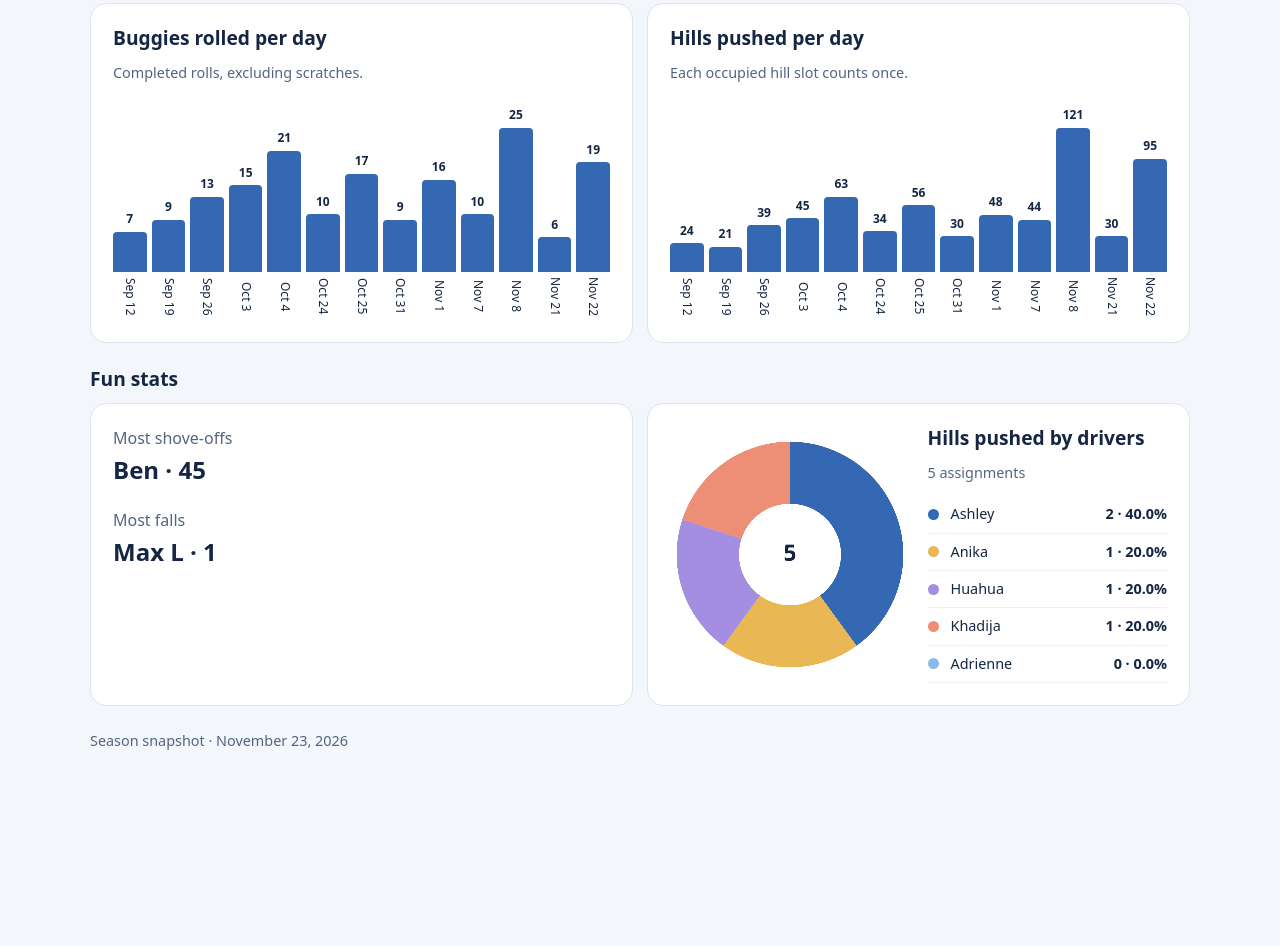
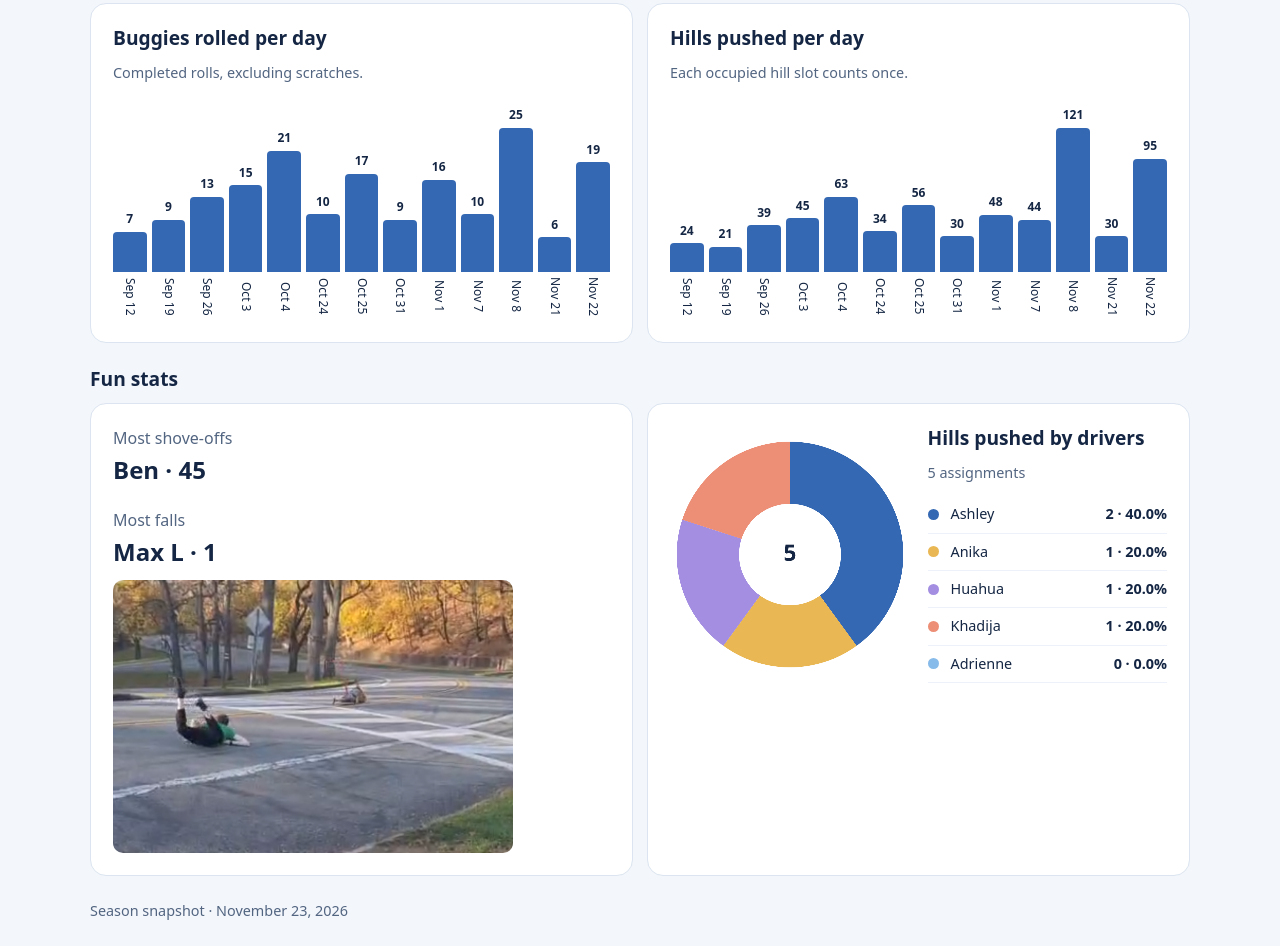
Before and after one commit to maxlang7/buggy-rolls-dashboard, a plain HTML site: page index.html in a window 1280 px wide. Shown: the part 679-1625 px from the top of the page. Before the commit the page ends 1455 px from the top, so only its background shows below. Drawn offline with Linux system fonts and the light colour scheme.

Commit message:
Add Max’s fall photo to fun stats

```diff
--- a/index.html
+++ b/index.html
@@ -12,7 +12,7 @@
     if (savedTheme === 'light' || savedTheme === 'dark') document.documentElement.dataset.theme = savedTheme;
   } catch {}
 </script>
-<link rel="stylesheet" href="style.css?v=fun-stats">
+<link rel="stylesheet" href="style.css?v=fall-photo">
 <script defer src="data.js?v=overview-totals"></script>
 <script defer src="app.js?v=fun-stats"></script>
 </head>
@@ -40,7 +40,12 @@
     <article class="card">
       <dl class="fun-records">
         <div><dt>Most shove-offs</dt><dd id="shove-off-record"></dd></div>
-        <div><dt>Most falls</dt><dd>Max L · 1</dd></div>
+        <div>
+          <dt>Most falls</dt>
+          <dd>Max L · 1
+            <img class="fall-photo" src="max-fall.png" width="1274" height="870" loading="lazy" alt="Max L falling on the course as the buggy rolls ahead.">
+          </dd>
+        </div>
       </dl>
     </article>
     <article class="card" id="driver-chart"></article>
--- a/style.css
+++ b/style.css
@@ -304,6 +304,15 @@ footer {
   font-weight:700;
 }
 
+.fall-photo {
+  display:block;
+  width:100%;
+  max-width:25rem;
+  height:auto;
+  margin-top:10px;
+  border-radius:10px;
+}
+
 #driver-chart .breakdown {
   gap:18px;
   padding:0;
```
Also changed, not shown: max-fall.png (added).
